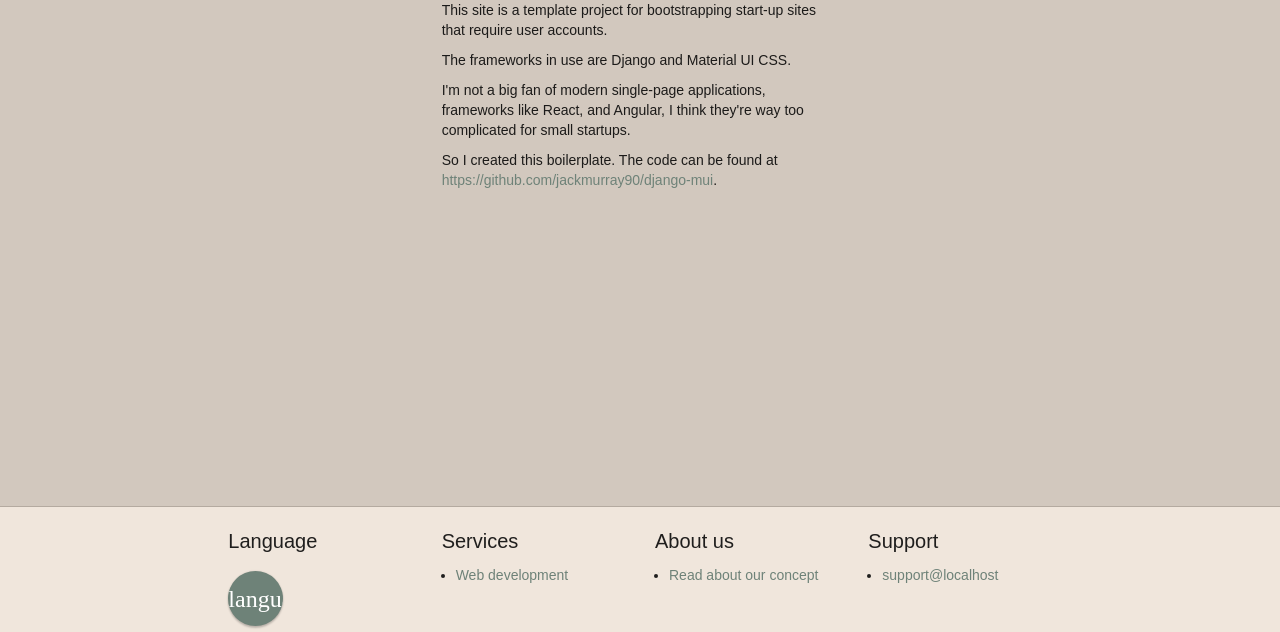
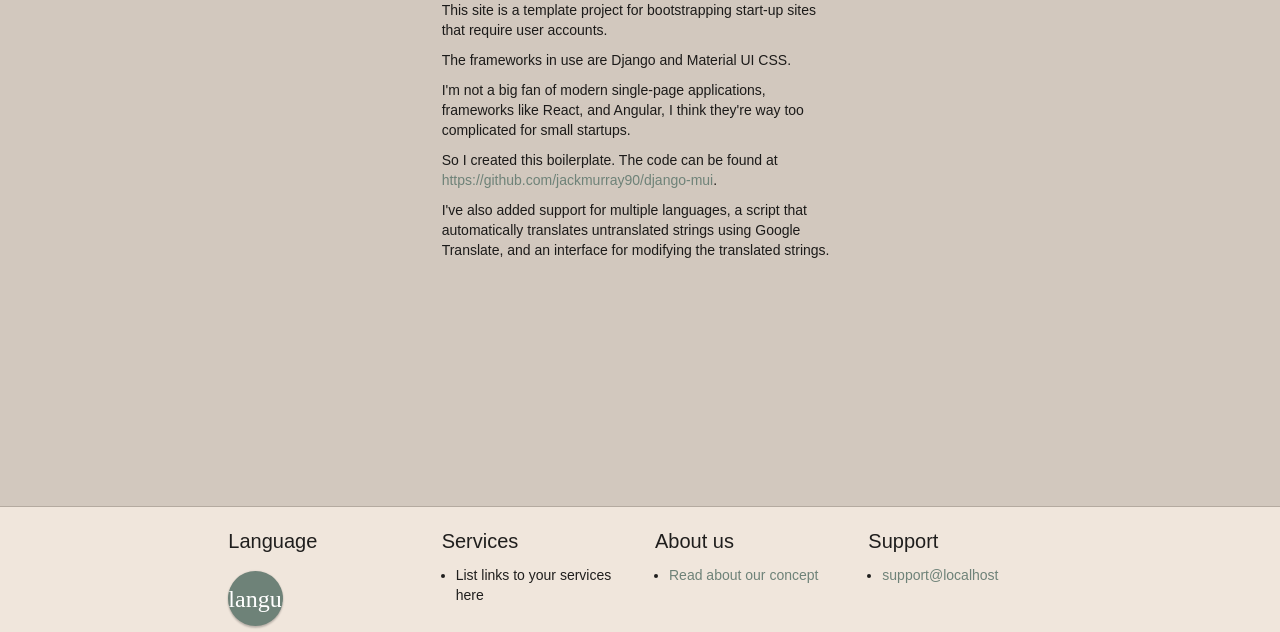
Before and after one commit to jackmurray90/tradiework, a Django app: page /1/ in a window 1280 px wide. Shown: the part 168-800 px from the top of the page. Run offline with Django 4.2, Linux system fonts and the light colour scheme; some web fonts are replaced.

Commit message:
add text to concept page and remove link to web development

```diff
--- a/app/templates/concept.html
+++ b/app/templates/concept.html
@@ -8,6 +8,7 @@
         <p>The frameworks in use are Django and Material UI CSS.</p>
         <p>I'm not a big fan of modern single-page applications, frameworks like React, and Angular, I think they're way too complicated for small startups.</p>
         <p>So I created this boilerplate. The code can be found at <a href="https://github.com/jackmurray90/django-mui">https://github.com/jackmurray90/django-mui</a>.</p>
+        <p>I've also added support for multiple languages, a script that automatically translates untranslated strings using Google Translate, and an interface for modifying the translated strings.</p>
       </div>
     </div>
   </div>
--- a/app/templates/footer.html
+++ b/app/templates/footer.html
@@ -17,7 +17,7 @@
     <div class="mui-col-lg-2 mui-col-sm-6">
       <h3>{{ "Services"|tr:lang }}</h3>
       <ul>
-        <li><a href="{% url "web-development" lang=lang %}">{{ "Web development"|tr:lang }}</a></li>
+        <li>{{ "List links to your services here"|tr:lang }}</li>
       </ul>
     </div>
     <div class="mui-col-lg-2 mui-col-sm-6">
--- a/app/urls.py
+++ b/app/urls.py
@@ -7,7 +7,6 @@ from app.views import (
     SignUpVerifyView,
     LogOutView,
     ConceptView,
-    WebDevelopmentView,
     AccountView,
     AdminLanguageView,
 )
@@ -24,7 +23,6 @@ urlpatterns = [
     path("<lang>/sign-up/verify/<code>", SignUpVerifyView.as_view(), name="sign-up-verify"),
     # Static Pages
     path("<lang>/concept", ConceptView.as_view(), name="concept"),
-    path("<lang>/web-development", WebDevelopmentView.as_view(), name="web-development"),
     # Accounts
     path("<lang>/account", AccountView.as_view(), name="account"),
     # Admin
--- a/app/views/__init__.py
+++ b/app/views/__init__.py
@@ -28,11 +28,6 @@ class ConceptView(View):
         return render(request, f"concept.html")
 
 
-class WebDevelopmentView(View):
-    def get(self, request, lang):
-        return render(request, f"web-development.html")
-
-
 class AccountView(View):
     def get(self, request, lang):
         if not request.user.is_authenticated:
```
Also changed, not shown: app/templates/web-development.html (deleted, +0 -11 lines).
